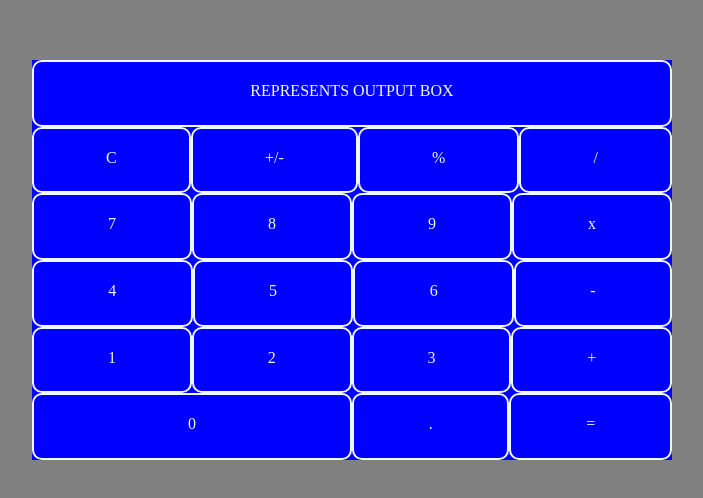
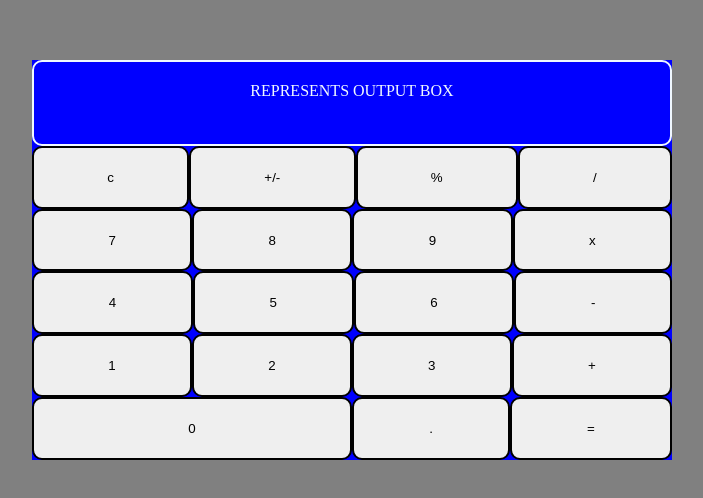
Before and after one commit to Michael-Vandivier/Calculator-v1, a plain HTML site: page index.html in a window 1280 px wide. Shown: the part 140-638 px from the top of the page, without its empty margins (288-991 px from the left). Drawn offline with Linux system fonts and the light colour scheme.

Commit message:
Change spans to html in index.html

```diff
--- a/index.html
+++ b/index.html
@@ -15,33 +15,34 @@
                 <span class="op-box">REPRESENTS OUTPUT BOX</span>
             </div>
             <div class="row-2">
-                <span class="numpad">C</span>
-                <span class="numpad">+/-</span>
-                <span class="numpad">%</span>
-                <span class="numpad">/</span>
+                <input type="button" value="c" class="numpad">
+                <input type="button" value="+/-" class="numpad">
+                <input type="button" value="%" class="numpad">
+                <input type="button" value="/" class="numpad">
+
             </div>
             <div class="row-3">
-                <span class="numpad">7</span>
-                <span class="numpad">8</span>
-                <span class="numpad">9</span>
-                <span class="numpad">x</span>
+                <input type="button" value="7" class="numpad">
+                <input type="button" value="8" class="numpad">
+                <input type="button" value="9" class="numpad">
+                <input type="button" value="x" class="numpad">
             </div>
             <div class="row-4">
-                <span class="numpad">4</span>
-                <span class="numpad">5</span>
-                <span class="numpad">6</span>
-                <span class="numpad">-</span>
+                <input type="button" value="4" class="numpad">
+                <input type="button" value="5" class="numpad">
+                <input type="button" value="6" class="numpad">
+                <input type="button" value="-" class="numpad">
             </div>
             <div class="row-5">
-                <span class="numpad">1</span>
-                <span class="numpad">2</span>
-                <span class="numpad">3</span>
-                <span class="numpad">+</span>
+                <input type="button" value="1" class="numpad">
+                <input type="button" value="2" class="numpad">
+                <input type="button" value="3" class="numpad">
+                <input type="button" value="+" class="numpad">
             </div>
             <div class="row-6">
-                <span class="numpad-zero">0</span>
-                <span class="numpad">.</span>
-                <span class="numpad">=</span>
+                <input type="button" value="0" class="numpad-zero">
+                <input type="button" value="." class="numpad">
+                <input type="button" value="=" class="numpad">
             </div>
 
         </div>
```
